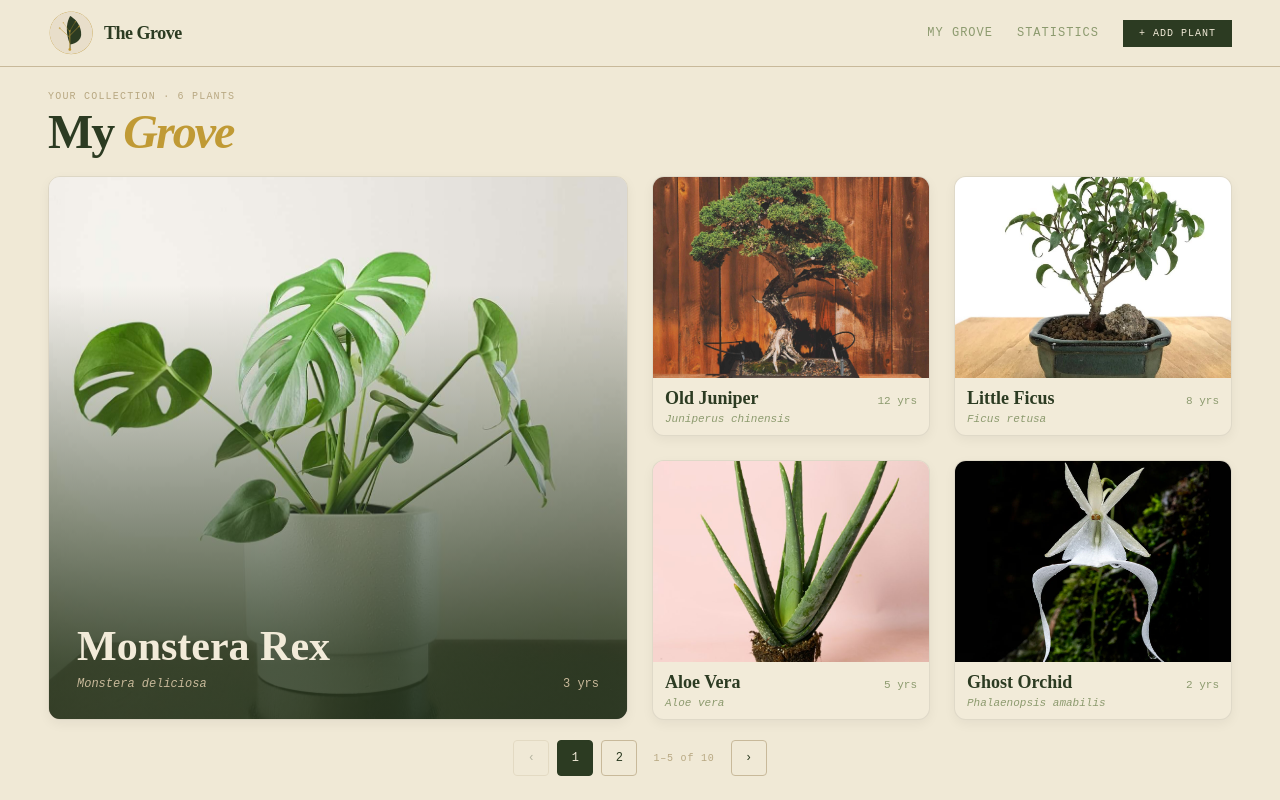
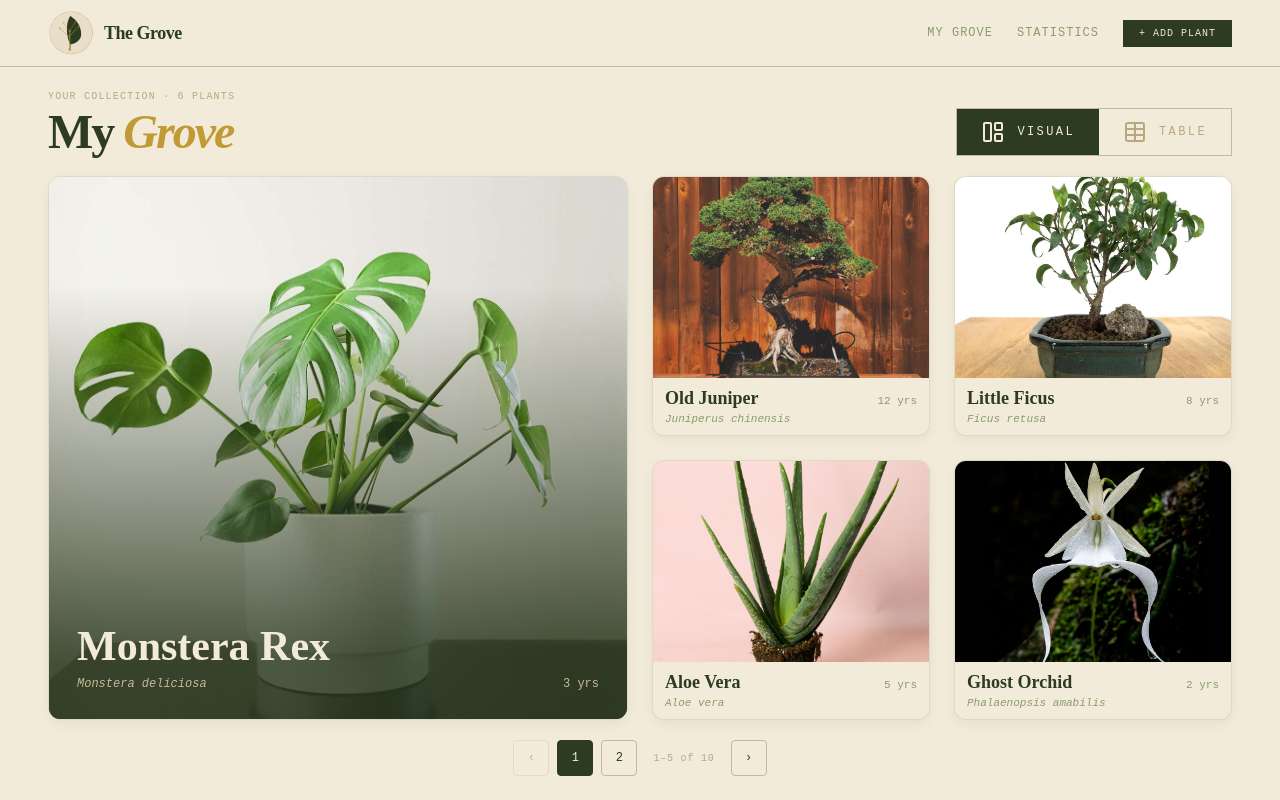
Before and after one commit to maiaiia/the-grove, a Vue app: page /grove in a window 1280 px wide. Built offline with nearby package versions, Linux system fonts and the light colour scheme.

Commit message:
add tabular option for master view

```diff
--- a/src/components/master-view-components/GroveEyebrow.vue
+++ b/src/components/master-view-components/GroveEyebrow.vue
@@ -1,15 +1,69 @@
 <script setup>
-defineProps({ count: Number })
+defineProps({
+  count: Number,
+  currentView: String,
+})
+const emit = defineEmits(['update:currentView'])
 </script>
 
 <template>
   <div class="eyebrow">
-    <p class="eyebrow__sub">Your collection · {{ count }} plants</p>
-    <h1 class="eyebrow__title">My <em>Grove</em></h1>
+    <div class="eyebrow__left">
+      <p class="eyebrow__sub">Your collection · {{ count }} plants</p>
+      <h1 class="eyebrow__title">My <em>Grove</em></h1>
+    </div>
+    <div class="view-toggle">
+      <button
+          class="toggle-btn"
+          :class="{ active: currentView === 'visual' }"
+          @click="$emit('update:currentView', 'visual')"
+      >
+        <svg xmlns="http://www.w3.org/2000/svg" width="24" height="24" viewBox="0 0 24 24" fill="none" stroke="currentColor" stroke-width="2" stroke-linecap="round" stroke-linejoin="round" class="lucide lucide-layout-panel-left-icon lucide-layout-panel-left"><rect width="7" height="18" x="3" y="3" rx="1"/><rect width="7" height="7" x="14" y="3" rx="1"/><rect width="7" height="7" x="14" y="14" rx="1"/></svg>
+        VISUAL
+      </button>
+      <button
+          class="toggle-btn"
+          :class="{ active: currentView === 'table' }"
+          @click="$emit('update:currentView', 'table')"
+      >
+        <svg xmlns="http://www.w3.org/2000/svg" width="24" height="24" viewBox="0 0 24 24" fill="none" stroke="currentColor" stroke-width="2" stroke-linecap="round" stroke-linejoin="round" class="lucide lucide-table-icon lucide-table"><path d="M12 3v18"/><rect width="18" height="18" x="3" y="3" rx="2"/><path d="M3 9h18"/><path d="M3 15h18"/></svg>
+        TABLE
+      </button>
+    </div>
   </div>
 </template>
 
 <style scoped>
+.eyebrow {
+  display: flex;
+  justify-content: space-between;
+  align-items: flex-end;
+}
+.view-toggle {
+  display: flex;
+  border: 1px solid var(--rodeo-dust);
+  height: 48px;
+}
+.toggle-btn {
+  display: flex;
+  align-items: center;
+  gap: 12px;
+  padding: 0 24px;
+  border: none;
+  background: var(--parchment);
+  color: var(--mongoose);
+  font-family: var(--space-mono), monospace;
+  font-size: 12px;
+  letter-spacing: 0.2em;
+  cursor: pointer;
+  transition: all 0.3s ease;
+}
+
+.toggle-btn.active {
+  background: var(--green-kelp);
+  color: var(--parchment);
+}
+
 .eyebrow__sub {
   font-family: var(--space-mono), monospace;
   font-size: 10px;
--- /dev/null
+++ b/src/components/master-view-components/GroveTable.vue
@@ -0,0 +1,98 @@
+<script setup>
+import router from "@/router/index.js";
+
+defineProps({ plants: Array })
+const emit = defineEmits(['select'])
+
+const goToPlant = (plant) => router.push(`/plant/${plant.id}`)
+</script>
+
+<template>
+  <div class="table-container">
+    <table class="grove-table">
+      <thead>
+      <tr>
+        <th>PLANT</th>
+        <th>CATEGORY</th>
+        <th>AGE</th>
+        <th>WATERING</th>
+        <th>LOCATION</th>
+        <th>PHOTOS</th>
+        <th>LAST WATERED</th>
+      </tr>
+      </thead>
+      <tbody>
+      <tr v-for="plant in plants" :key="plant.id" @click="goToPlant(plant)">
+        <td class="cell-plant">
+          <img :src="plant.image" class="mini-thumb" />
+          <div>
+            <p class="name">{{ plant.name }}</p>
+            <p class="latin">{{ plant.latinName }}</p>
+          </div>
+        </td>
+        <td><span class="tag">{{ plant.category }}</span></td>
+        <td>
+          <div class="age-bar">
+            <div class="bar-fill" :style="{ width: (plant.age / 20) * 100 + '%' }"></div>
+            <span class="age-label">{{ plant.age }}y</span>
+          </div>
+        </td>
+        <td>{{ plant.wateringSchedule }}</td>
+        <td>{{ plant.location }}</td>
+        <td class="bold">{{ plant.photos?.length || 0 }}</td>
+        <td class="mongoose">{{ plant.lastWatered }}</td>
+      </tr>
+      </tbody>
+    </table>
+  </div>
+</template>
+
+<style scoped>
+* {
+  font-family: var(--space-mono), monospace;
+  color: var(--green-kelp)
+}
+.table-container { flex: 1; overflow-y: auto; }
+.grove-table { width: 100%; border-collapse: collapse; text-align: left; }
+th {
+  font-family: var(--space-mono), monospace;
+  font-size: 10px;
+  color: var(--mongoose);
+  padding: 16px;
+  border-bottom: 1px solid var(--rodeo-dust);
+  letter-spacing: 0.1em;
+  text-transform: uppercase;
+}
+tr { border-bottom: 1px solid #eee; cursor: pointer; transition: background 0.2s; }
+tr:hover { background: #f9f7f2; }
+td { padding: 12px 16px; font-family: var(--space-mono), monospace; font-size: 13px; color: var(--green-kelp); }
+.mini-thumb { width: 45px; height: 45px; object-fit: cover; border-radius: 2px; margin-right: 12px; }
+.cell-plant { display: flex; align-items: center; }
+.name {
+  font-weight: 800;
+  margin: 0;
+  font-family: var(--playfair-display), "Playfair Display", serif;
+}
+.latin {
+  font-style: italic;
+  font-size: 10px;
+  color: var(--mongoose);
+  margin: 0;
+}
+.tag {
+  border: 1px solid var(--avocado);
+  padding: 4px 8px;
+  font-size: 10px;
+  border-radius: 3px;
+  color: var(--avocado);
+  text-transform: uppercase;
+}
+.age-bar {
+  display: flex;
+  align-items: center;
+  gap: 8px;
+  width: 120px;
+}
+.bar-fill { height: 6px; background: var(--avocado); border-radius: 3px;}
+.age-label { font-size: 10px; color: var(--avocado); }
+</style>
--- /dev/null
+++ b/src/components/master-view-components/GroveVisual.vue
@@ -0,0 +1,41 @@
+<script setup>
+import HeroCard from "./HeroCard.vue"
+import PlantCard from "./PlantCard.vue"
+
+const props = defineProps({
+  heroPlant: Object,
+  gridPlants: Array
+})
+</script>
+
+<template>
+  <div class="visual-view-content">
+    <HeroCard v-if="heroPlant" :plant="heroPlant" class="hero-card" />
+    <div class="grove__grid">
+      <PlantCard v-for="plant in gridPlants" :key="plant.id" :plant="plant" />
+    </div>
+  </div>
+</template>
+
+<style scoped>
+.visual-view-content {
+  flex: 1;
+  display: grid;
+  grid-template-columns: 1fr 1fr;
+  gap: 24px;
+  min-height: 0;
+}
+
+.hero-card {
+  height: 100%;
+  aspect-ratio: unset;
+}
+
+.grove__grid {
+  display: grid;
+  grid-template-columns: 1fr 1fr;
+  grid-template-rows: 1fr 1fr;
+  gap: 24px;
+  min-height: 0;
+}
+</style>
--- a/src/views/MasterView.vue
+++ b/src/views/MasterView.vue
@@ -1,37 +1,61 @@
 <script setup>
+import { ref, computed, watch } from 'vue'
+import { usePlantStore } from '@/stores/plantStore'
 import AppNav from "@/components/AppNav.vue"
 import GroveEyebrow from "@/components/master-view-components/GroveEyebrow.vue"
-import HeroCard from "@/components/master-view-components/HeroCard.vue"
-import PlantCard from "@/components/master-view-components/PlantCard.vue"
 import GrovePagination from "@/components/master-view-components/GrovePagination.vue"
-import { computed, ref } from 'vue'
-import { usePlantStore } from '@/stores/plantStore'
+import GroveVisual from "@/components/master-view-components/GroveVisual.vue"
+import GroveTable from "@/components/master-view-components/GroveTable.vue"
 
 const store = usePlantStore()
+const viewMode = ref('visual')
 const currentPage = ref(1)
-const perPage = 5 // 1 hero + 4 small
 
-const totalPages = computed(() => Math.ceil(store.plants.length / perPage))
+const perPage = computed(() => viewMode.value === 'visual' ? 5 : 10)
+const totalPages = computed(() => Math.ceil(store.plants.length / perPage.value))
 
-const heroPlant = computed(() => store.plants[(currentPage.value - 1) * perPage])
-const gridPlants = computed(() => store.plants.slice(
-    (currentPage.value - 1) * perPage + 1,
-    currentPage.value * perPage
-))
+watch(viewMode, () => currentPage.value = 1)
+
+const paginatedPlants = computed(() => {
+  const start = (currentPage.value - 1) * perPage.value
+  return store.plants.slice(start, start + perPage.value)
+})
+
+const heroPlant = computed(() => paginatedPlants.value[0])
+const gridPlants = computed(() => paginatedPlants.value.slice(1))
+
+const handleSelect = (plant) => {
+  console.log('Navigate to detail for:', plant.name)
+}
 </script>
 
 <template>
   <div class="grove">
     <AppNav class="grove__nav" />
+
     <div class="grove__inner">
-      <GroveEyebrow :count="store.plants.length" />
-      <div class="grove__content">
-        <HeroCard v-if="heroPlant" :plant="heroPlant" />
-        <div class="grove__grid">
-          <PlantCard v-for="plant in gridPlants" :key="plant.id" :plant="plant" />
-        </div>
-      </div>
-      <GrovePagination :current="currentPage" :total="totalPages" @change="currentPage = $event" />
+      <GroveEyebrow
+          :count="store.plants.length"
+          v-model:currentView="viewMode"
+      />
+
+      <GroveVisual
+          v-if="viewMode === 'visual'"
+          :hero-plant="heroPlant"
+          :grid-plants="gridPlants"
+      />
+
+      <GroveTable
+          v-else
+          :plants="paginatedPlants"
+          @select="handleSelect"
+      />
+
+      <GrovePagination
+          :current="currentPage"
+          :total="totalPages"
+          @change="currentPage = $event"
+      />
     </div>
   </div>
 </template>
@@ -42,6 +66,7 @@ const gridPlants = computed(() => store.plants.slice(
   display: flex;
   flex-direction: column;
   overflow: hidden;
+  background-color: var(--parchment);
 }
 
 .grove__inner {
@@ -52,43 +77,4 @@ const gridPlants = computed(() => store.plants.slice(
   gap: 20px;
   min-height: 0;
 }
-
-.grove__content {
-  flex: 1;
-  display: grid;
-  grid-template-columns: 1fr 1fr;
-  gap: 24px;
-  min-height: 0;
-}
-
-.hero-card {
-  height: 100%;
-  aspect-ratio: unset;
-}
-
-.grove__grid {
-  display: grid;
-  grid-template-columns: 1fr 1fr;
-  grid-template-rows: 1fr 1fr;
-  gap: 24px;
-  min-height: 0;
-}
-.plant-card__image-wrapper {
-  flex: 1;
-  min-height: 0;
-  overflow: hidden;
-  aspect-ratio: unset; /* remove fixed ratio */
-}
-
-.plant-card {
-  display: flex;
-  flex-direction: column;
-  height: 100%;
-}
-
-.plant-card__body {
-  flex-shrink: 0; /* never compress the text */
-  padding: 10px 12px;
-}
-
 </style>
```
